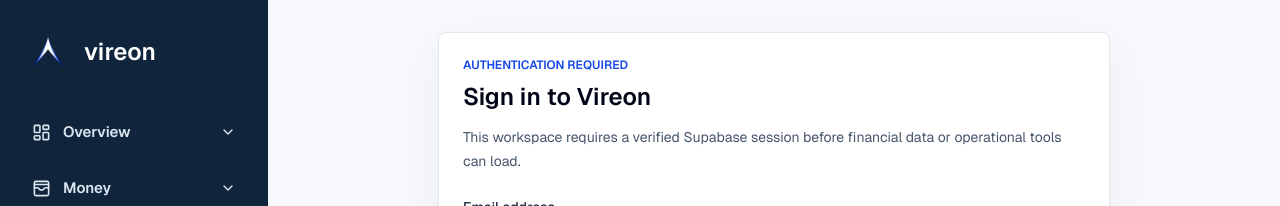
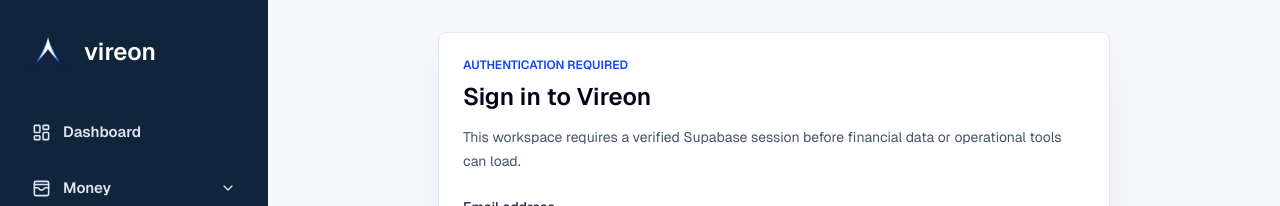
Before and after one commit to independentjonny/vireon, a Next.js app: page /login in a window 1280 px wide. Shown: the top 206 px of the page. Built offline with nearby package versions, Linux system fonts and the light colour scheme.

Commit message:
Promote Dashboard to direct top-level navigation and remove Overview group

```diff
--- a/src/app/components/AppShell.tsx
+++ b/src/app/components/AppShell.tsx
@@ -30,7 +30,7 @@ import {
 
 type ActiveSection = "dashboard" | "financial-position" | "financial-data" | "financial-vault" | "housing-scenarios" | "digital-twin" | "ai-cfo" | "settings" | "workspace";
 
-const groupIcons = { overview: LayoutDashboard, money: WalletCards, planning: Goal, adviser: Bot, documents: ShieldCheck };
+const groupIcons = { dashboard: LayoutDashboard, money: WalletCards, planning: Goal, adviser: Bot, documents: ShieldCheck };
 
 const developerItems = [
   ["Build Automation", "/#build-automation", TerminalSquare],
@@ -101,6 +101,7 @@ function Sidebar({
           const Icon = groupIcons[group.id];
           const selected = selectedWorkspaceHref(pathname);
           const current = group.items.some(item => item.href === selected);
+          if (group.id === "dashboard") return <Link key={group.id} href="/" className="workspace-nav-direct" aria-current={current ? "page" : undefined}><Icon size={19} aria-hidden="true" /><span>{group.label}</span></Link>;
           return <details className="workspace-nav-group" key={group.id + pathname} open={current}>
             <summary><Icon size={19} aria-hidden="true" /><span>{group.label}</span><ChevronDown size={16} aria-hidden="true" /></summary>
             <div>{group.items.map(item => <Link key={item.href} href={item.href} aria-current={selected === item.href ? "page" : undefined}>{item.label}</Link>)}</div>
--- a/src/app/components/MobileNav.tsx
+++ b/src/app/components/MobileNav.tsx
@@ -3,7 +3,7 @@
 import { useEffect, useRef, useState } from "react";
 import Link from "next/link";
 import { usePathname } from "next/navigation";
-import { ChevronDown, Menu, X } from "lucide-react";
+import { ChevronDown, LayoutDashboard, Menu, X } from "lucide-react";
 import { workspaceNavigation, selectedWorkspaceHref } from "@/lib/workspaceNavigation";
 
 export default function MobileNav({ developerMode = false }: { developerMode?: boolean }) {
@@ -36,7 +36,7 @@ export default function MobileNav({ developerMode = false }: { developerMode?: b
       <button type="button" className="workspace-mobile-backdrop" aria-label="Close navigation backdrop" onClick={() => setOpen(false)} />
       <aside ref={drawer} id="mobile-navigation" role="dialog" aria-modal="true" aria-label="Navigation" className="fixed inset-y-0 right-0 workspace-mobile-drawer">
         <header><div><strong>vireon</strong><p>Your financial workspace</p></div><button type="button" aria-label="Close navigation menu" onClick={() => setOpen(false)}><X size={22} aria-hidden="true" /></button></header>
-        <nav aria-label="Mobile navigation">{workspaceNavigation.map(group => <details className="workspace-nav-group" key={group.id} open={group.items.some(item => item.href === selected)}>
+        <nav aria-label="Mobile navigation">{workspaceNavigation.map(group => group.id === "dashboard" ? <Link key={group.id} href="/" className="workspace-nav-direct" aria-current={selected === "/" ? "page" : undefined} onClick={() => setOpen(false)}><LayoutDashboard size={19} aria-hidden="true" /><span>{group.label}</span></Link> : <details className="workspace-nav-group" key={group.id} open={group.items.some(item => item.href === selected)}>
           <summary><span>{group.label}</span><ChevronDown size={16} aria-hidden="true" /></summary>
           <div>{group.items.map(item => <Link key={item.href} href={item.href} aria-current={selected === item.href ? "page" : undefined} onClick={() => setOpen(false)}>{item.label}</Link>)}</div>
         </details>)}
--- a/src/app/globals.css
+++ b/src/app/globals.css
@@ -96,6 +96,9 @@ button, summary { -webkit-tap-highlight-color: transparent; }
 .workspace-skip { position: fixed; left: 16px; top: -100px; z-index: 100; background: white; padding: 12px 18px; border: 2px solid #285d9b; border-radius: 8px; }
 .workspace-skip:focus { top: 12px; }
 .workspace-nav-group { color: #dce6f0; }
+.workspace-nav-direct { display: flex; align-items: center; gap: 12px; min-height: 48px; border-radius: 8px; padding: 10px 12px; font-size: 15px; font-weight: 600; color: #dce6f0; }
+.workspace-nav-direct:hover { background: #ffffff0d; color: white; }
+.workspace-nav-direct[aria-current=page] { background: #ffffff17; color: white; box-shadow: inset 3px 0 #87b8ed; }
 .workspace-nav-group summary { list-style: none; cursor: pointer; display: flex; align-items: center; gap: 12px; min-height: 48px; border-radius: 8px; padding: 10px 12px; font-size: 15px; font-weight: 600; }
 .workspace-nav-group summary::-webkit-details-marker { display: none; }
 .workspace-nav-group summary>span { flex: 1; }
--- a/src/lib/workspaceNavigation.ts
+++ b/src/lib/workspaceNavigation.ts
@@ -1,5 +1,5 @@
 export const workspaceNavigation = [
-  { id: "overview", label: "Overview", items: [
+  { id: "dashboard", label: "Dashboard", items: [
     { label: "Dashboard", href: "/" },
   ] },
   { id: "money", label: "Money", items: [
```
Also changed, not shown: 1 other file (tests, documents, lock files or other folders).
